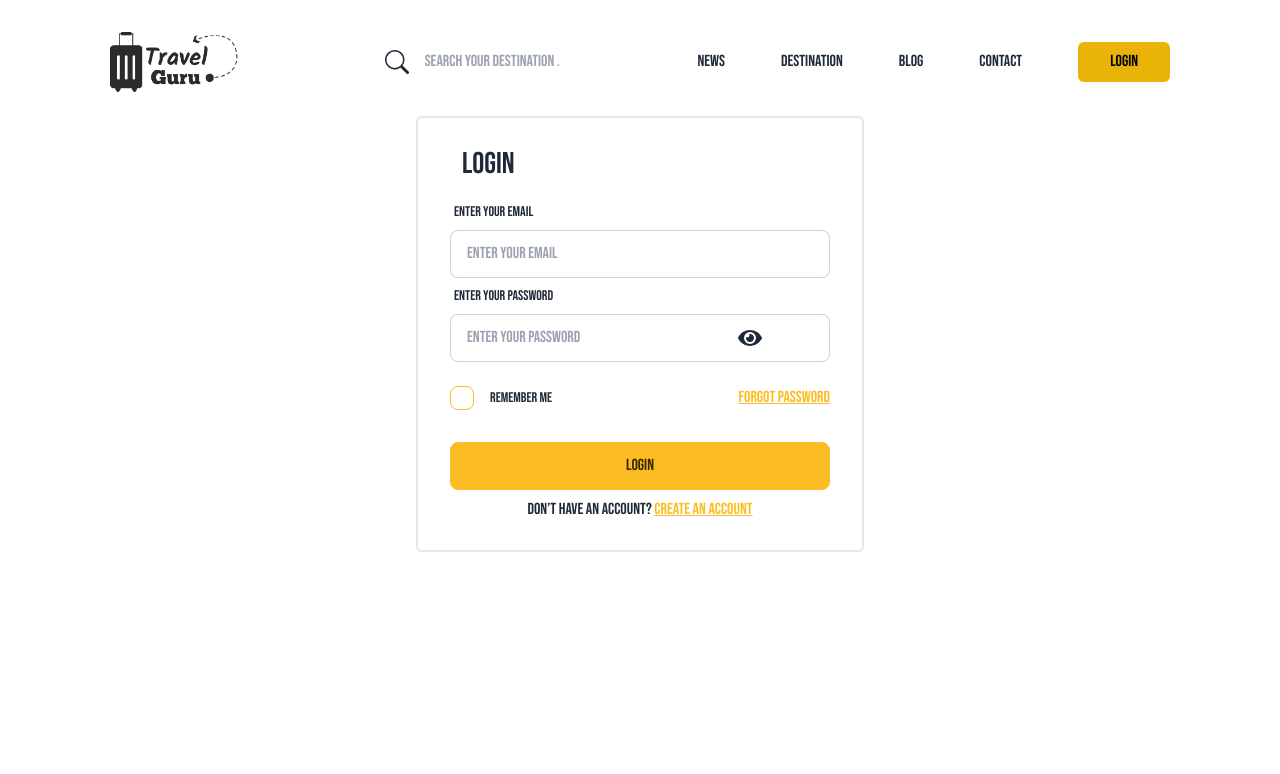
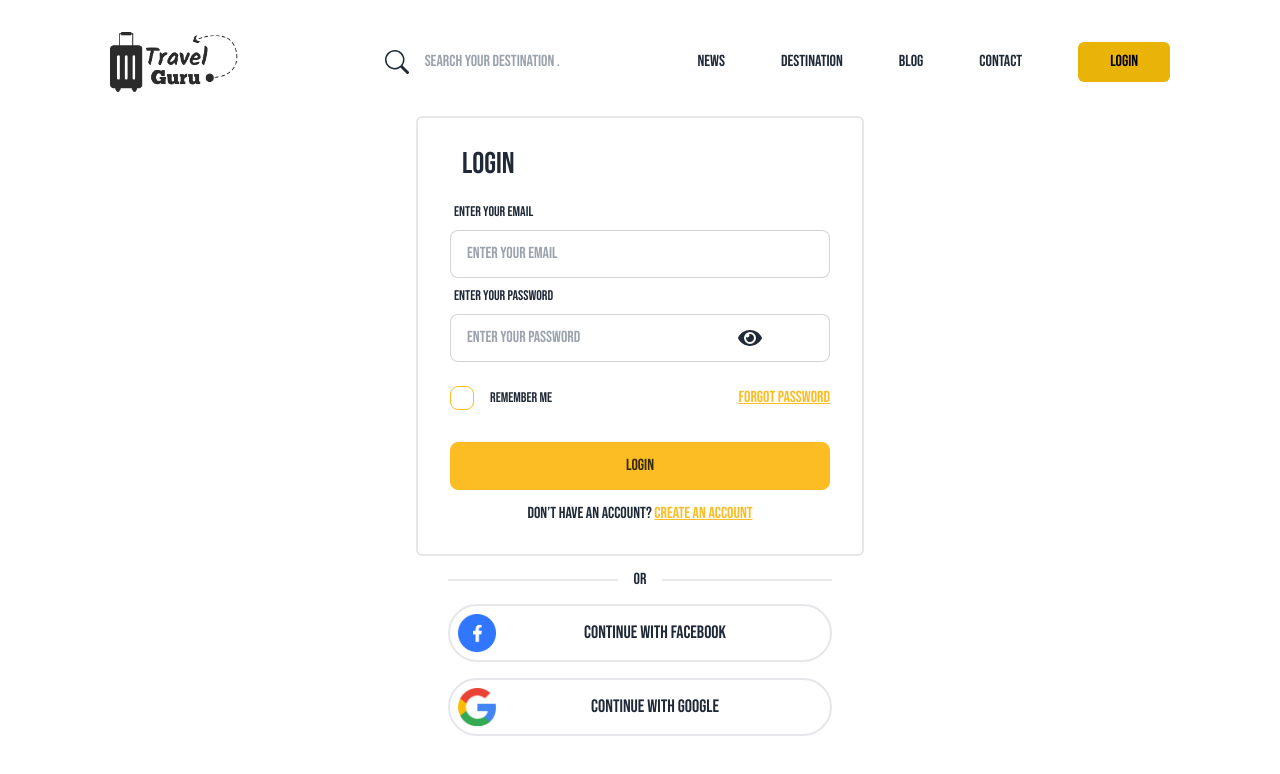
Before and after one commit to shakilahmedshuvo/travel-goru-client, a React (Vite) app: page /login in a window 1280 px wide. Shown: the top 774 px of the page. Built offline with nearby package versions, Linux system fonts and the light colour scheme; no server answers.

Commit message:
add socail log in

```diff
--- a/package.json
+++ b/package.json
@@ -15,6 +15,7 @@
     "match-sorter": "^6.3.1",
     "react": "^18.2.0",
     "react-dom": "^18.2.0",
+    "react-helmet-async": "^1.3.0",
     "react-hot-toast": "^2.4.1",
     "react-icons": "^4.9.0",
     "react-router-dom": "^6.13.0",
--- a/src/Components/Login/Login.jsx
+++ b/src/Components/Login/Login.jsx
@@ -102,7 +102,7 @@ const Login = () => {
                         </button>
                     </div>
                     <p
-                        className="font-medium text-base mt-2 mb-3 text-center">
+                        className="font-medium text-base mt-3 mb-3 text-center">
                         Don’t have an account? <span
                             className="link link-warning hover:text-gray-500">
                             Create an account
--- a/src/Shared/SocialLogin.jsx
+++ b/src/Shared/SocialLogin.jsx
@@ -1,5 +1,7 @@
 import { toast } from "react-hot-toast";
 import useAuth from "../Hooks/UseAuth";
+import fbLogo from '../assets/images/icons/fb.png';
+import googleLogo from '../assets/images/icons/google.png';
 
 const SocialLogin = () => {
     const { googleSignIn } = useAuth();
@@ -15,9 +17,38 @@ const SocialLogin = () => {
     };
     return (
         <div
-            onClick={handleGoogleSignIn}
-            className="w-full max-w-md mx-auto">
-
+            className="w-full max-w-sm mx-auto">
+            {/* divider */}
+            <div className="divider mt-4">
+                Or
+            </div>
+            {/* facebook sigIn start */}
+            <div
+                className="border-2 rounded-full flex items-center">
+                <img
+                    className="w-[10%] m-2"
+                    src={fbLogo}
+                    alt="" />
+                <p
+                    className="mx-auto pr-6 text-lg">
+                    Continue with Facebook
+                </p>
+            </div>
+            {/* facebook sigIn end */}
+            {/* Google sigIn start */}
+            <div
+                onClick={handleGoogleSignIn}
+                className="border-2 rounded-full flex items-center my-4">
+                <img
+                    className="w-[10%] m-2"
+                    src={googleLogo}
+                    alt="" />
+                <p
+                    className="mx-auto pr-6 text-lg">
+                    Continue with Google
+                </p>
+            </div>
+            {/* Google sigIn end */}
         </div>
     );
 };
```
Also changed, not shown: 1 other file (tests, documents, lock files or other folders).
